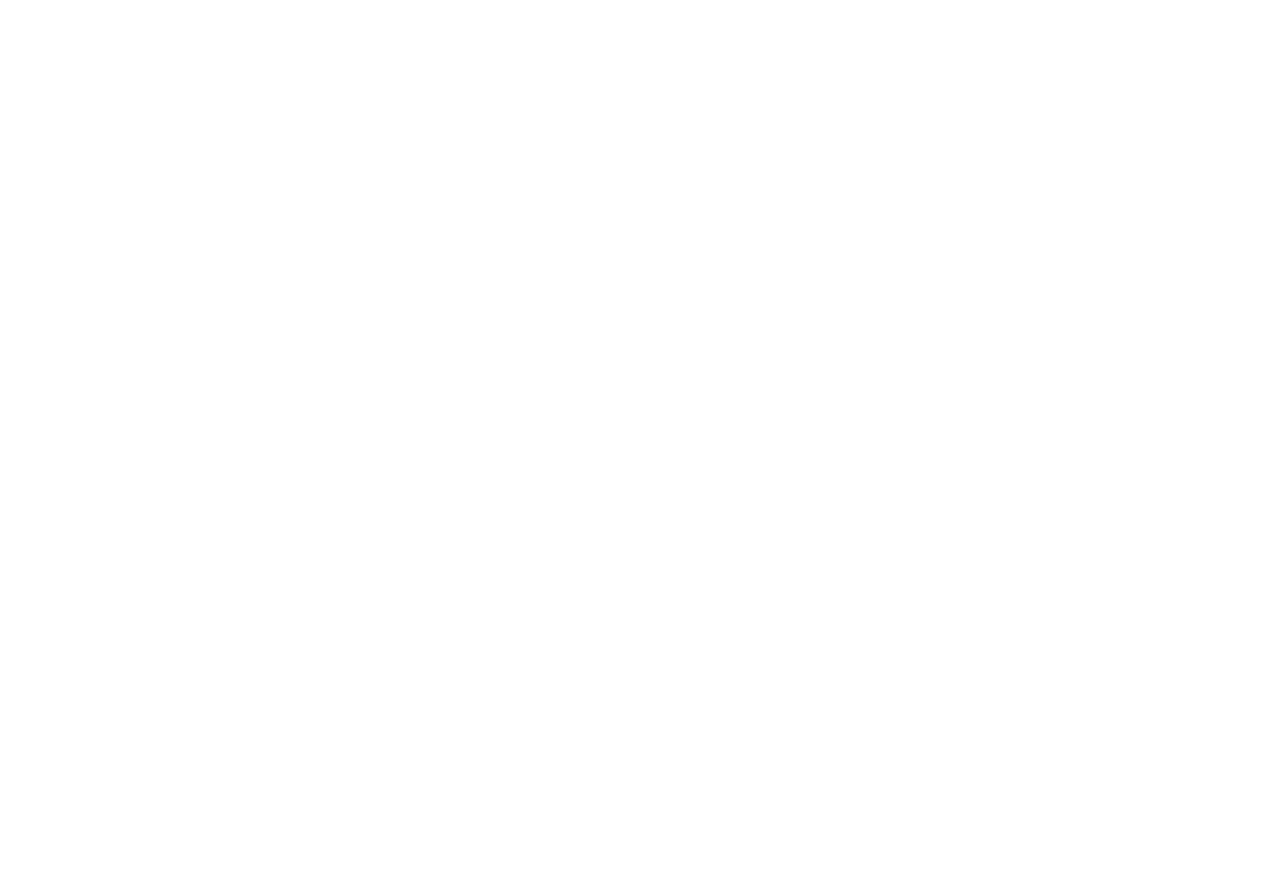
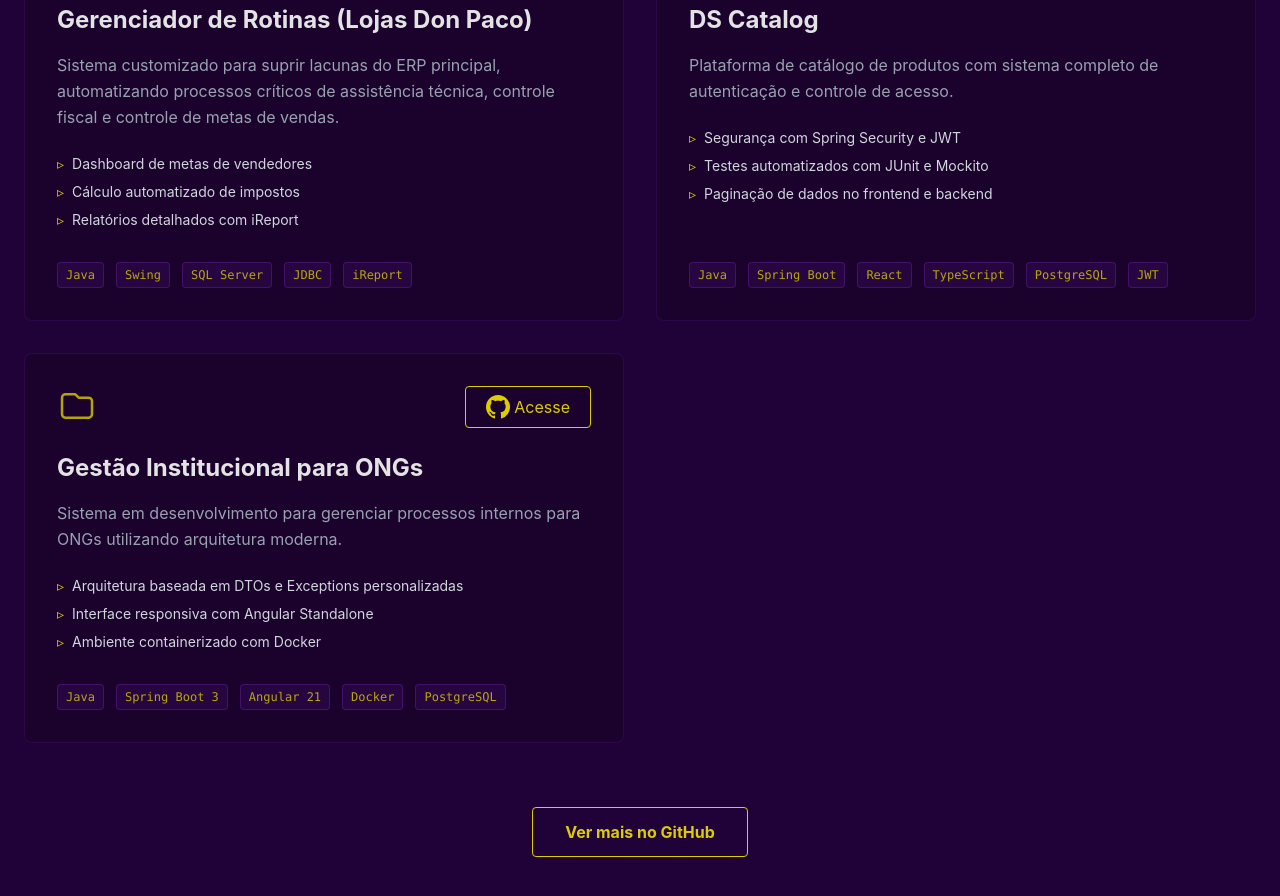
Before and after one commit to augustocesarsousa/portifolio, an Angular app: page / in a window 1280 px wide. Shown: the part 2640-3536 px from the top of the page. Before the commit the page ends 2360 px from the top, so only its background shows below. Built offline with nearby package versions, Linux system fonts and the light colour scheme.

Commit message:
adiciona projects component

```diff
--- /dev/null
+++ b/src/app/features/projects/projects.component.html
@@ -0,0 +1,91 @@
+<section id="projetos" class="bg-dark-bg text-light-text py-20 border-t border-purple-900/20">
+  <div class="container mx-auto px-6">
+    <div class="flex items-center gap-4 mb-16">
+      <h2 class="text-3xl md:text-4xl font-bold italic">
+        <span class="text-accent-yellow">Projetos em Destaque</span>
+      </h2>
+      <div class="h-px bg-purple-900 grow"></div>
+    </div>
+
+    <div class="grid grid-cols-1 md:grid-cols-2 gap-8">
+      @for (project of projects; track project.title) {
+        <div
+          class="bg-[#1a022d] border border-purple-900/30 rounded-lg p-8 flex flex-col justify-between hover:border-accent-yellow/40 transition-all group"
+        >
+          <div>
+            <div class="flex justify-between items-start mb-6">
+              <svg
+                xmlns="http://www.w3.org/2000/svg"
+                class="h-10 w-10 text-accent-yellow opacity-80"
+                fill="none"
+                viewBox="0 0 24 24"
+                stroke="currentColor"
+              >
+                <path
+                  stroke-linecap="round"
+                  stroke-linejoin="round"
+                  stroke-width="1.5"
+                  d="M3 7v10a2 2 0 002 2h14a2 2 0 002-2V9a2 2 0 00-2-2h-6l-2-2H5a2 2 0 00-2 2z"
+                />
+              </svg>
+              <a
+                [href]="project.githubUrl"
+                target="_blank"
+                class="flex border border-accent-yellow px-5 py-2 rounded text-accent-yellow hover:bg-accent-yellow/10 transition-colors"
+              >
+                <svg
+                  xmlns="http://www.w3.org/2000/svg"
+                  width="24"
+                  height="24"
+                  fill="currentColor"
+                  viewBox="0 0 16 16"
+                >
+                  <path
+                    d="M8 0C3.58 0 0 3.58 0 8c0 3.54 2.29 6.53 5.47 7.59.4.07.55-.17.55-.38 0-.19-.01-.82-.01-1.49-2.01.37-2.53-.49-2.69-.94-.09-.23-.48-.94-.82-1.13-.28-.15-.68-.52-.01-.53.63-.01 1.08.58 1.23.82.72 1.21 1.87.87 2.33.66.07-.52.28-.87.51-1.07-1.78-.2-3.64-.89-3.64-3.95 0-.87.31-1.59.82-2.15-.08-.2-.36-1.02.08-2.12 0 0 .67-.21 2.2.82.64-.18 1.32-.27 2-.27.68 0 1.36.09 2 .27 1.53-1.04 2.2-.82 2.2-.82.44 1.1.16 1.92.08 2.12.51.56.82 1.27.82 2.15 0 3.07-1.87 3.75-3.65 3.95.29.25.54.73.54 1.48 0 1.07-.01 1.93-.01 2.2 0 .21.15.46.55.38A8.012 8.012 0 0 0 16 8c0-4.42-3.58-8-8-8z"
+                  />
+                </svg>
+                <span class="ml-1">Acesse</span>
+              </a>
+            </div>
+
+            <h3
+              class="text-2xl font-bold text-light-text mb-4 group-hover:text-accent-yellow transition-colors"
+            >
+              {{ project.title }}
+            </h3>
+
+            <p class="text-gray-400 mb-6 leading-relaxed">
+              {{ project.description }}
+            </p>
+
+            <ul class="mb-8 space-y-2">
+              @for (item of project.highlights; track item) {
+                <li class="flex items-center gap-2 text-sm text-gray-300">
+                  <span class="text-accent-yellow">▹</span> {{ item }}
+                </li>
+              }
+            </ul>
+          </div>
+
+          <div class="flex flex-wrap gap-3 font-mono text-xs text-accent-yellow/80">
+            @for (tech of project.technologies; track tech) {
+              <span class="bg-purple-900/20 px-2 py-1 rounded border border-purple-500/20">{{
+                tech
+              }}</span>
+            }
+          </div>
+        </div>
+      }
+    </div>
+
+    <div class="mt-16 text-center">
+      <a
+        href="https://github.com/augustocesarsousa"
+        target="_blank"
+        class="inline-block border border-accent-yellow text-accent-yellow px-8 py-3 rounded hover:bg-accent-yellow/10 transition-all font-bold"
+      >
+        Ver mais no GitHub
+      </a>
+    </div>
+  </div>
+</section>
--- /dev/null
+++ b/src/app/features/projects/projects.component.ts
@@ -0,0 +1,53 @@
+import { Component } from '@angular/core';
+import { Project } from '../../shared/interfaces/project.interface';
+
+@Component({
+  selector: 'app-projects',
+  imports: [],
+  templateUrl: './projects.component.html',
+  styles: `
+    :host {
+      display: block;
+    }
+  `,
+})
+export class ProjectsComponent {
+  projects: Project[] = [
+    {
+      title: 'Gerenciador de Rotinas (Lojas Don Paco)',
+      description:
+        'Sistema customizado para suprir lacunas do ERP principal, automatizando processos críticos de assistência técnica, controle fiscal e controle de metas de vendas.',
+      technologies: ['Java', 'Swing', 'SQL Server', 'JDBC', 'iReport'],
+      githubUrl: 'https://github.com/augustocesarsousa/gerenciador-rotinas',
+      highlights: [
+        'Dashboard de metas de vendedores',
+        'Cálculo automatizado de impostos',
+        'Relatórios detalhados com iReport',
+      ],
+    },
+    {
+      title: 'DS Catalog',
+      description:
+        'Plataforma de catálogo de produtos com sistema completo de autenticação e controle de acesso.',
+      technologies: ['Java', 'Spring Boot', 'React', 'TypeScript', 'PostgreSQL', 'JWT'],
+      githubUrl: 'https://github.com/augustocesarsousa/dscatalog-devsuperior',
+      highlights: [
+        'Segurança com Spring Security e JWT',
+        'Testes automatizados com JUnit e Mockito',
+        'Paginação de dados no frontend e backend',
+      ],
+    },
+    {
+      title: 'Gestão Institucional para ONGs',
+      description:
+        'Sistema em desenvolvimento para gerenciar processos internos para ONGs utilizando arquitetura moderna.',
+      technologies: ['Java', 'Spring Boot 3', 'Angular 21', 'Docker', 'PostgreSQL'],
+      githubUrl: 'https://github.com/augustocesarsousa/gerenciador_de_rotinas',
+      highlights: [
+        'Arquitetura baseada em DTOs e Exceptions personalizadas',
+        'Interface responsiva com Angular Standalone',
+        'Ambiente containerizado com Docker',
+      ],
+    },
+  ];
+}
--- a/src/app/layout/main-layout/main-layout.component.html
+++ b/src/app/layout/main-layout/main-layout.component.html
@@ -5,5 +5,6 @@
     <app-hero />
     <app-about />
     <app-skills />
+    <app-projects />
   </main>
 </div>
```
Also changed, not shown: src/app/layout/main-layout/main-layout.component.ts (+9 -1 lines), src/app/shared/interfaces/project.interface.ts (added, +7 -0 lines).
